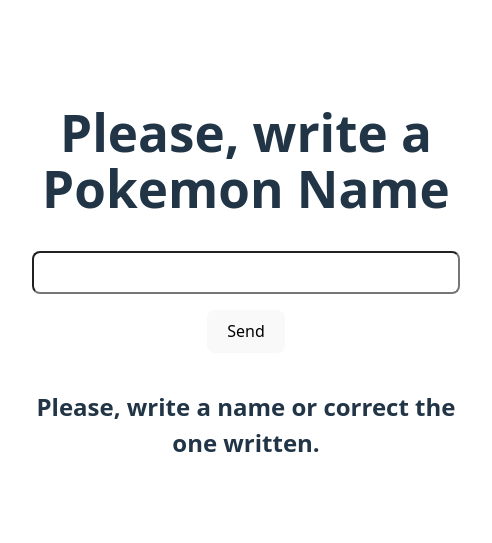
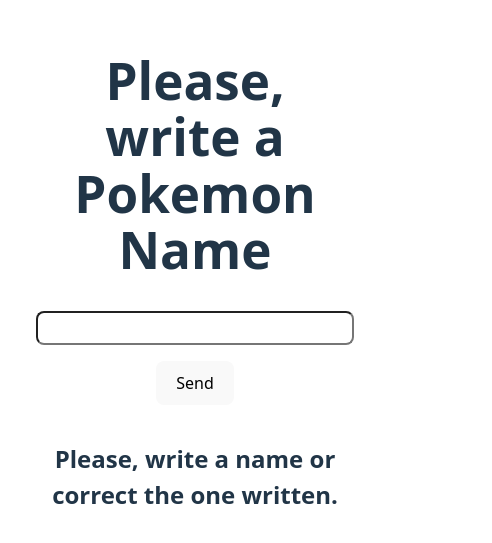
Before and after one commit to ElGonan/pokeFetcherREACT, a React (Vite) app in the folder protopiaPractice/pokeFetcher/: page / in a window 390 px wide. Shown: the part 147-690 px from the top of the page, 492 px wide, since content can reach past the window. Built offline with nearby package versions, Linux system fonts and the light colour scheme.

Commit message:
mobile display fixed

```diff
--- a/protopiaPractice/pokeFetcher/src/App.css
+++ b/protopiaPractice/pokeFetcher/src/App.css
@@ -43,6 +43,6 @@
 }
 
 input {
-  font-size: 32px;
+  font-size: 24px;
   border-radius: 8px;
 }
--- a/protopiaPractice/pokeFetcher/src/components/css/PokeCard.css
+++ b/protopiaPractice/pokeFetcher/src/components/css/PokeCard.css
@@ -16,14 +16,14 @@
 }
 
 .pokeImage {
-    width: 50%;
+    width: 40%;
 
 }
 
 .image {
     image-rendering: pixelated;
-    width: 400px;
-    height: 400px;
+    width: 200px;
+    height: 200px;
 }
 
 .pokeInfo {
```
